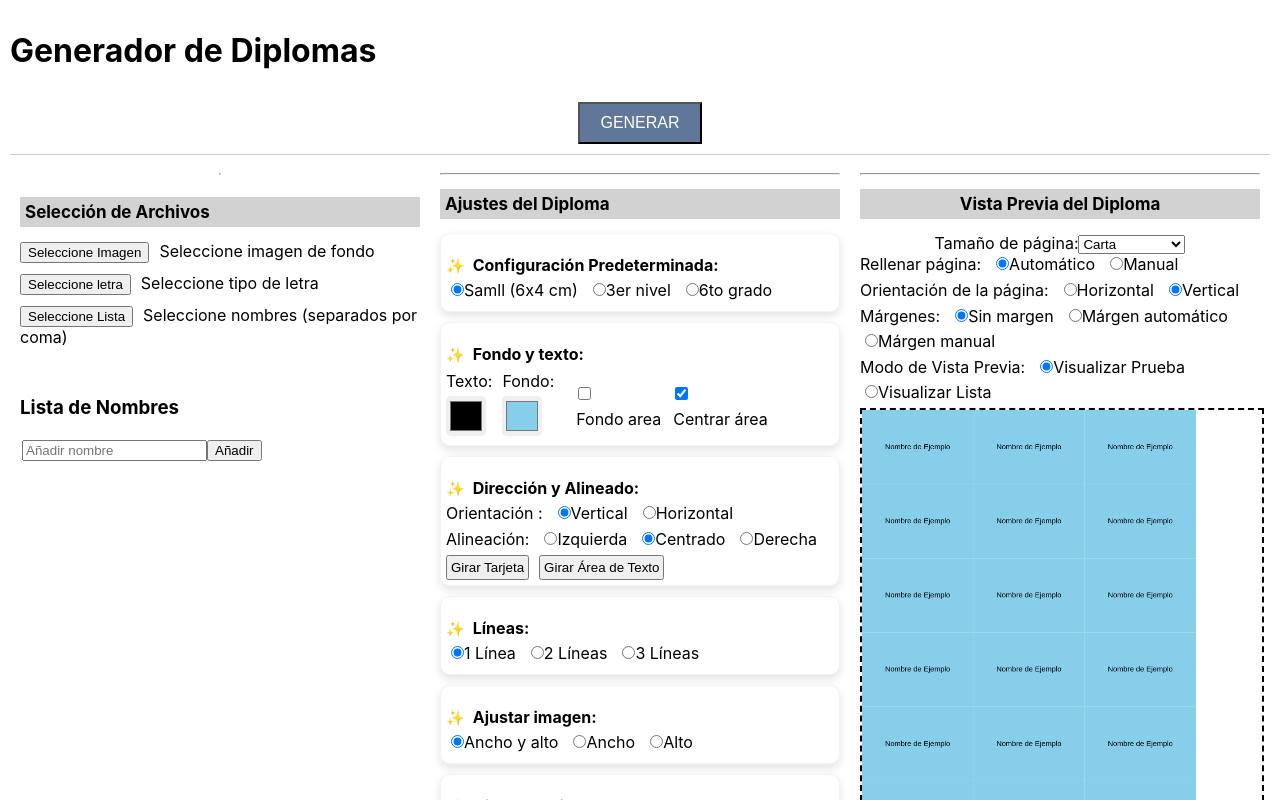
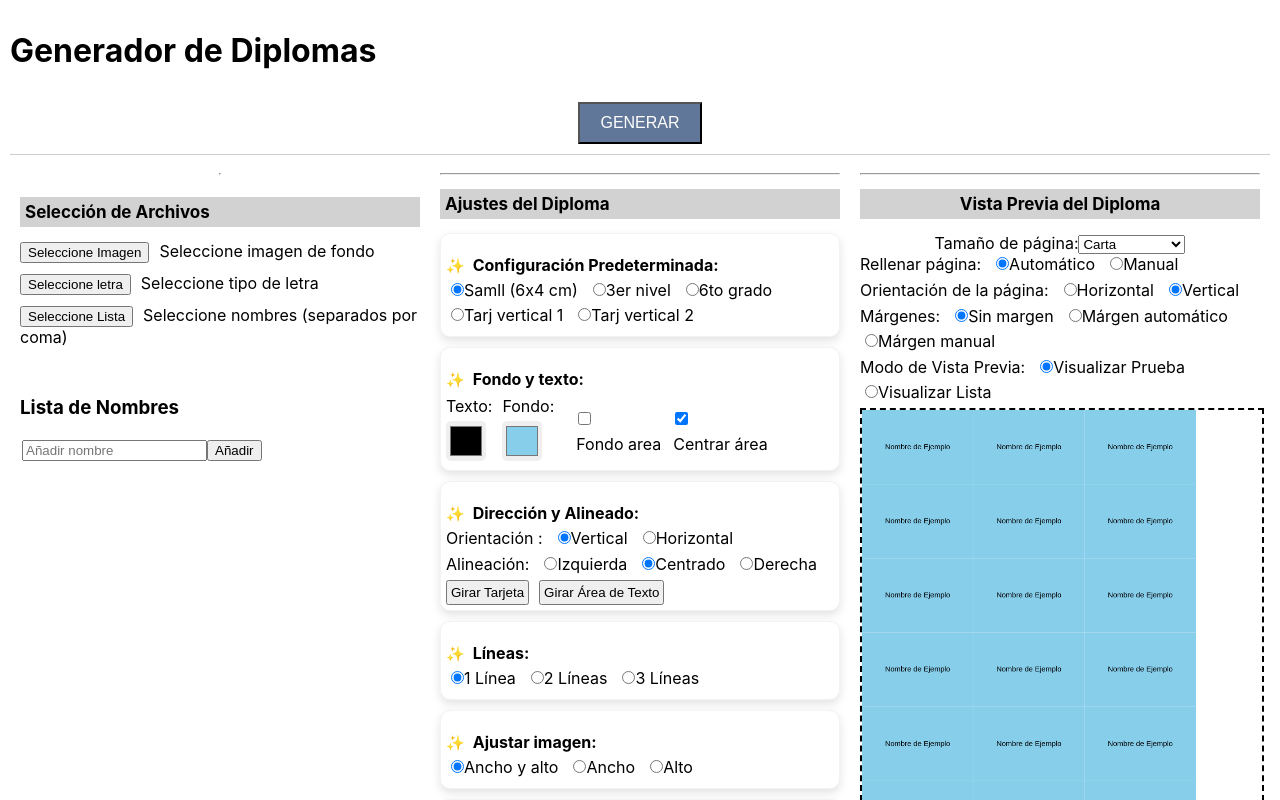
Before and after one commit to lsnoglos/diplomaGenerator, a React (Create React App) app: page / in a window 1280 px wide. Shown: the top 800 px of the page. Built offline with nearby package versions, Linux system fonts and the light colour scheme.

Commit message:
new configuration predeterminate

```diff
--- a/src/App.js
+++ b/src/App.js
@@ -95,6 +95,31 @@ function App() {
         setTextAreaHeightCm('3.556');
         setCenterTextArea(true);
         break;
+
+      case 'tarjvertical1':
+        setDiplomaWidthCm('10.7');
+        setDiplomaHeightCm('6.9');
+        setTextAreaWidthCm('6.8');
+        setTextAreaHeightCm('2.3');
+        setTextPosX('2.1');
+        setTextPosY('2.1');
+        setCenterTextArea(false);
+        setImagePosX('0.6');
+        setImagePosY('0.6');
+        break;
+
+      case 'tarjvertical2':
+        setDiplomaWidthCm('10.7');
+        setDiplomaHeightCm('6.9');
+        setTextAreaWidthCm('6.8');
+        setTextAreaHeightCm('2.46');
+        setTextPosX('2.3');
+        setTextPosY('2.1');
+        setCenterTextArea(false);
+        setImagePosX('0');
+        setImagePosY('0');
+        break;
+
       case 'custom':
         break;
       default:
@@ -1267,6 +1292,24 @@ function App() {
                     onChange={() => setSelectedConfiguration('legal')}
                   />
                   6to grado
+                </label>
+                <label>
+                  <input
+                    type="radio"
+                    value="tarjvertical1"
+                    checked={selectedConfiguration === 'tarjvertical1'}
+                    onChange={() => setSelectedConfiguration('tarjvertical1')}
+                  />
+                  Tarj vertical 1
+                </label>
+                <label>
+                  <input
+                    type="radio"
+                    value="tarjvertical2"
+                    checked={selectedConfiguration === 'tarjvertical2'}
+                    onChange={() => setSelectedConfiguration('tarjvertical2')}
+                  />
+                  Tarj vertical 2
                 </label>
               </div>
             </div>
```
